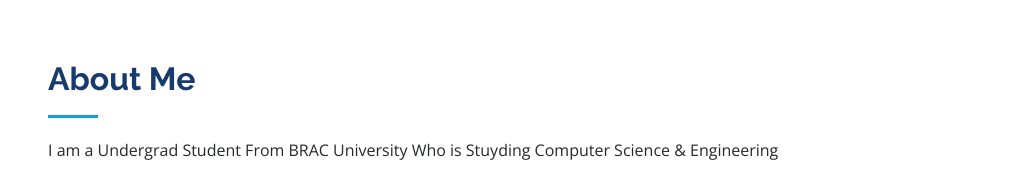
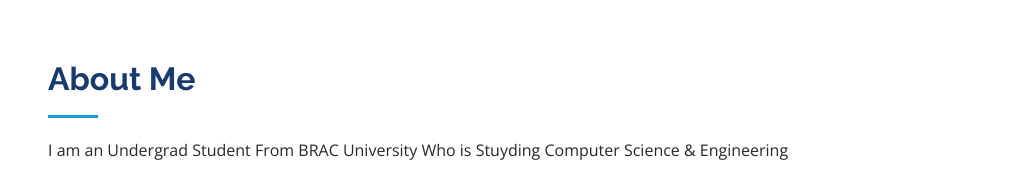
Before and after one commit to dew97-tech/dew97-tech.github.io, a plain HTML site: page index.html in a window 1280 px wide. Shown: the part 800-990 px from the top of the page, without its empty margins (267-1280 px from the left). Drawn offline with nearby package versions, Linux system fonts and the light colour scheme.

Commit message:
Add files via upload
initial commit

```diff
--- a/index.html
+++ b/index.html
@@ -86,7 +86,7 @@
 
         <div class="section-title">
           <h2>About Me</h2>
-          <p>I am a Undergrad Student From BRAC University Who is Stuyding Computer Science &amp; Engineering</p>
+          <p>I am an Undergrad Student From BRAC University Who is Stuyding Computer Science &amp; Engineering</p>
         </div>
 
         <div class="row">
```
